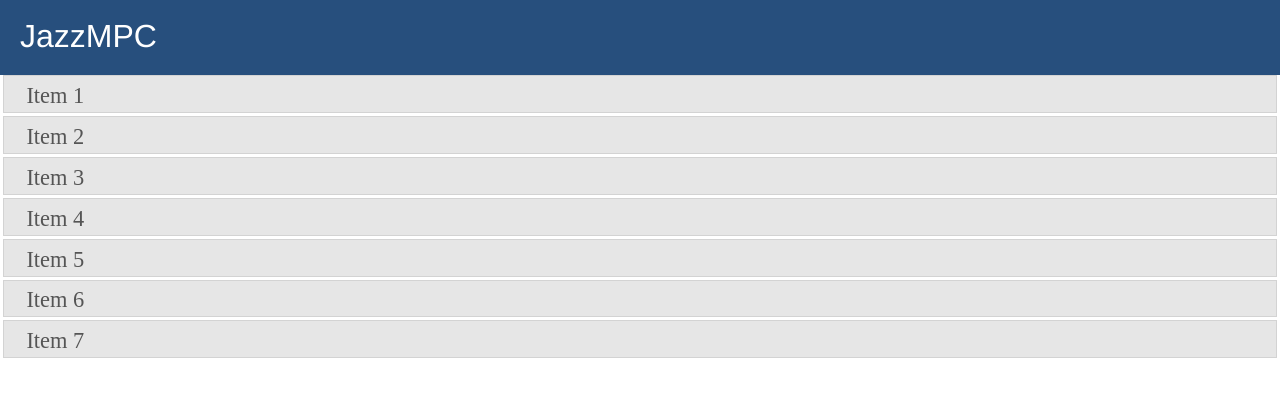
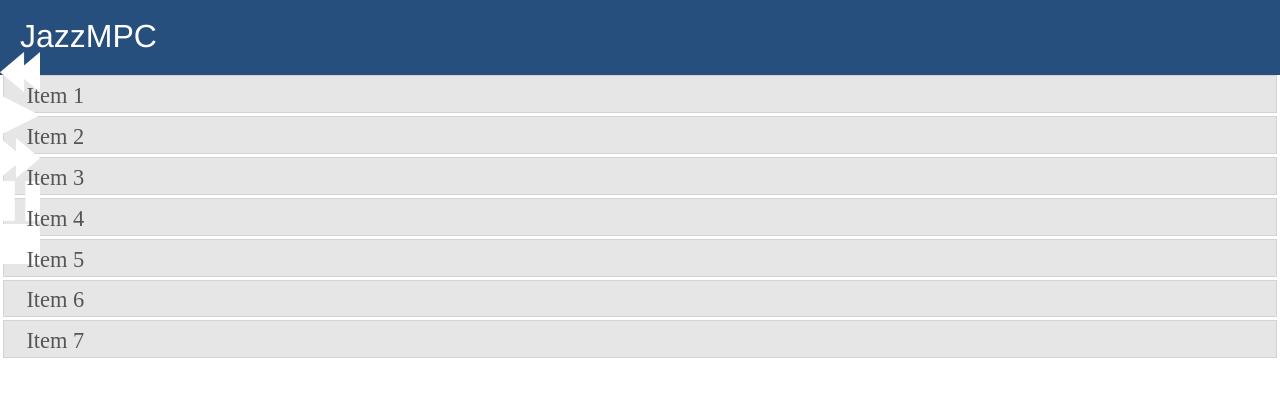
Before and after one commit to sdubois/JazzMPC, a plain HTML site: page index.html in a window 1280 px wide. Drawn offline with Linux system fonts and the light colour scheme.

Commit message:
added controls

```diff
--- a/index.html
+++ b/index.html
@@ -10,24 +10,34 @@
 		$( "#sortable" ).sortable();
 		$( "#sortable" ).disableSelection();
 	});
-	/**
+	/*
 	function sendMpd(cmd,cb) {
         var command;
-        foreach(var c in cmd) {
+        for (var c in cmd) {
                 command += cmd[c];
         }
         $.ajax('/mpd/' + command,{ complete: cb });
 	}
+
 	$( "#sortable" ).sortable({
-	update: function(event, ui) { ... }
+	update: sendMpd(['play','1'],function(xhr,status));
 	});
-	**/
+	*/
 </script>
 
 </head>
 <body>
 <div id="top">
 <h1>JazzMPC</h1>
+<div id="controls">
+<ul>
+  <li><a href="prev"><img src="controls/prev.png" width="40"  alt="prev"/></a></li>
+  <li><a href="play"><img src="controls/play.png" width="40"  alt="prev"/></a></li>
+  <li><a href="next"><img src="controls/next.png" width="40"  alt="prev"/></a></li>
+  <li><a href="pause"><img src="controls/pause.png" width="40"  alt="prev"/></a></li>
+  <li><a href="stop"><img src="controls/stop.png" width="40"  alt="prev"/></a></li>
+</ul>
+</div>
 </div>
 
 <div class="playlist">
--- /dev/null
+++ b/style.css
@@ -0,0 +1,89 @@
+/* http://meyerweb.com/eric/tools/css/reset/
+   v2.0 | 20110126
+   License: none (public domain)
+*/
+
+html, body, div, span, applet, object, iframe,
+h1, h2, h3, h4, h5, h6, p, blockquote, pre,
+a, abbr, acronym, address, big, cite, code,
+del, dfn, em, img, ins, kbd, q, s, samp,
+small, strike, strong, sub, sup, tt, var,
+b, u, i, center,
+dl, dt, dd, ol, ul, li,
+fieldset, form, label, legend,
+table, caption, tbody, tfoot, thead, tr, th, td,
+article, aside, canvas, details, embed,
+figure, figcaption, footer, header, hgroup,
+menu, nav, output, ruby, section, summary,
+time, mark, audio, video {
+	margin: 0;
+	padding: 0;
+	border: 0;
+	font-size: 100%;
+	font: inherit;
+	vertical-align: baseline;
+}
+/* HTML5 display-role reset for older browsers */
+article, aside, details, figcaption, figure,
+footer, header, hgroup, menu, nav, section {
+	display: block;
+}
+body {
+    font-family: Helvetica, Arial, sans-serif;
+	line-height: 1;
+}
+ol, ul {
+	list-style: none;
+}
+blockquote, q {
+	quotes: none;
+}
+blockquote:before, blockquote:after,
+q:before, q:after {
+	content: '';
+	content: none;
+}
+table {
+	border-collapse: collapse;
+	border-spacing: 0;
+}
+
+/* JazzMPC CSS */
+
+#top {
+height: 75px;
+background-color: #274f7d;
+margin: 0px auto;
+padding: 0px;
+}
+
+#top h1{
+font-family: Helvetica, Arial, sans-serif;
+font-size: 2em;
+color: white;
+padding-top: 20px;
+padding-left: 20px;
+}
+
+.playlist {
+margin-left: 20px;
+margin-right: 20px;
+}
+
+#sortable {
+list-style-type: none;
+margin: 0;
+padding: 0;
+width: 60%;
+}
+
+#sortable li {
+margin: 0 3px 3px 3px;
+padding: 0.4em;
+padding-left: 1.5em;
+font-size: 1.4em;
+height: 18px;
+margin-left: 20px;
+}
+
+#sortable li span {position: absolute; margin-left: 1.3em; }
```
Also changed, not shown: controls/next.png (added), controls/pause.png (added), controls/play.png (added), controls/prev.png (added), controls/stop.png (added).
